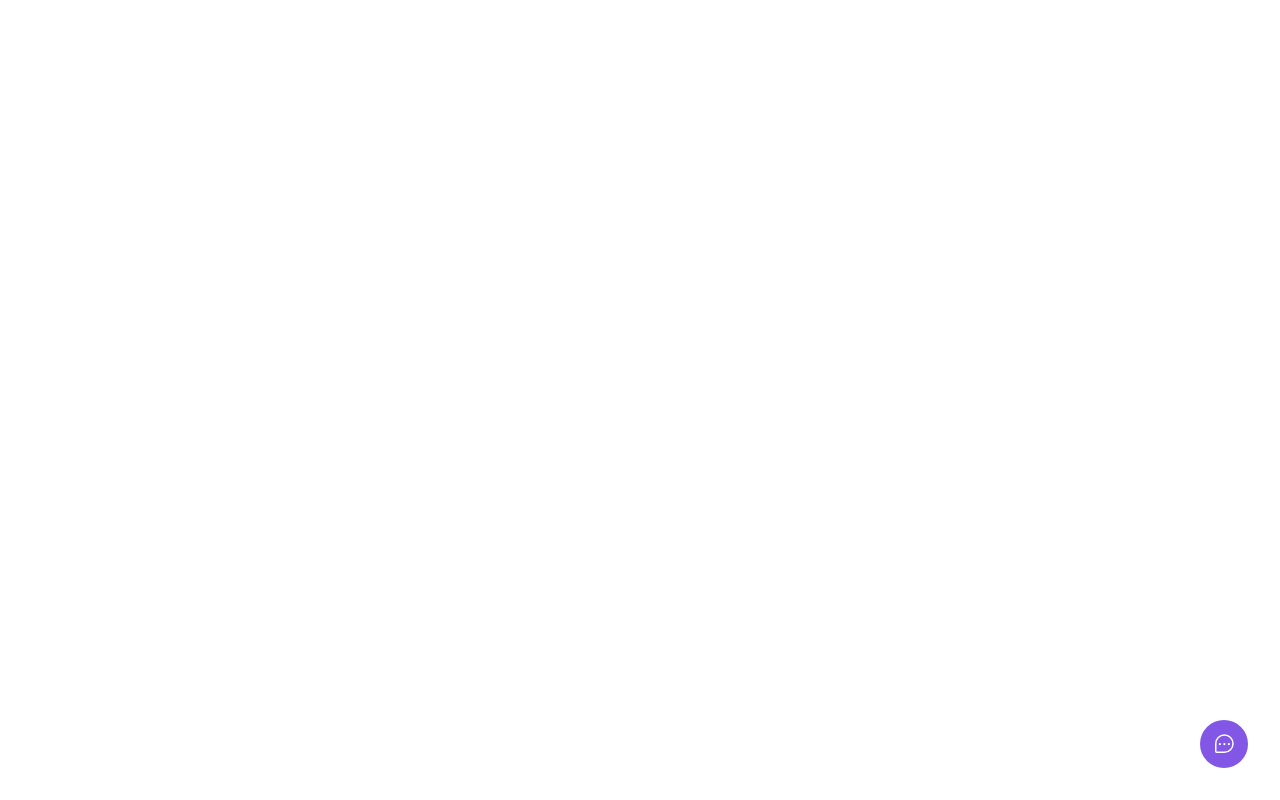
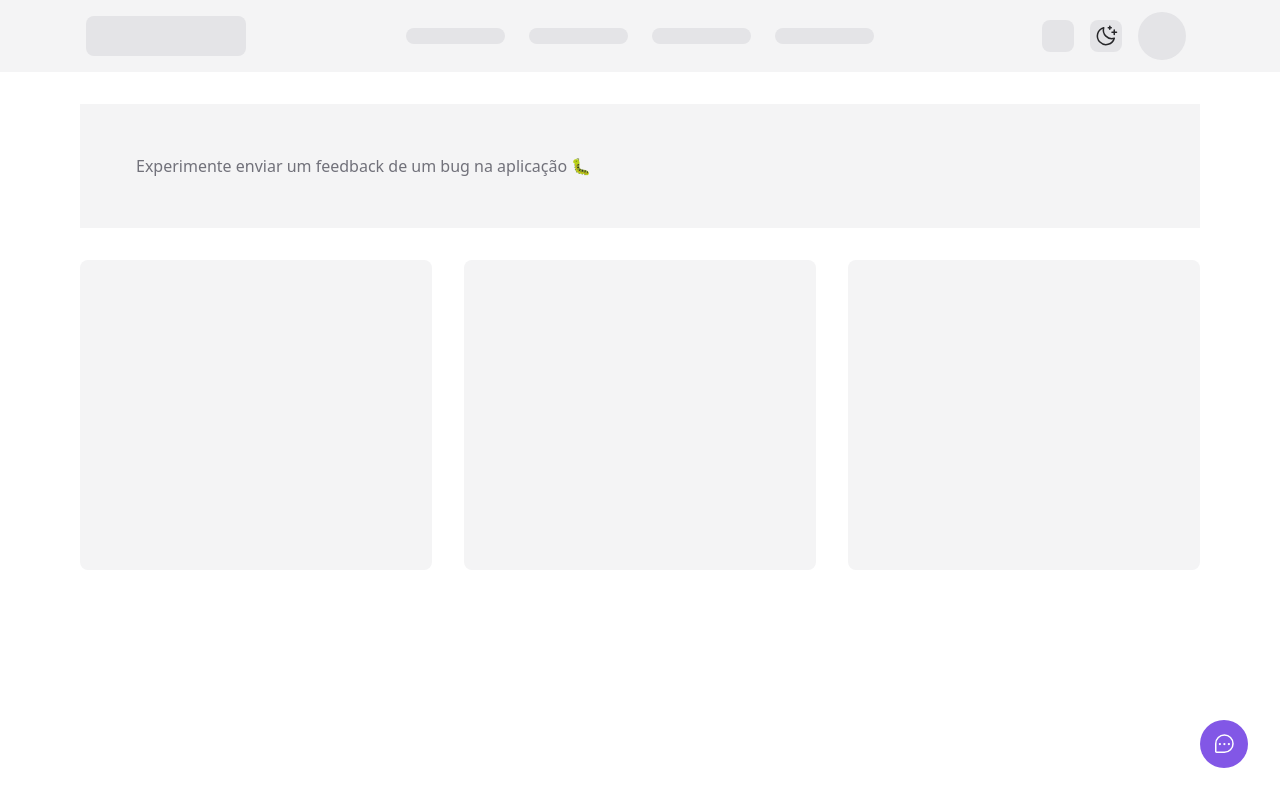
Before and after one commit to devRMA/NLW-Return, a React (Vite) app in the folder web/: page / in a window 1280 px wide. Built offline with nearby package versions, Linux system fonts and the light colour scheme.

Commit message:
added page body and change theme button

```diff
--- a/web/src/App.tsx
+++ b/web/src/App.tsx
@@ -1,5 +1,57 @@
+import { useEffect } from "react";
+
+import { ThemeToggle } from "./components/ThemeToggle";
 import { Widget } from "./components/Widget";
 
 export function App() {
-    return <Widget />;
+    useEffect(() => {
+        if (
+            localStorage.theme === "dark" ||
+            (!("theme" in localStorage) &&
+                window.matchMedia("(prefers-color-scheme: dark)").matches)
+        ) {
+            document.documentElement.classList.add("dark");
+        } else {
+            document.documentElement.classList.remove("dark");
+        }
+    });
+
+    return (
+        <>
+            <header className="w-full h-[72px] flex justify-center bg-zinc-100 dark:bg-zinc-800">
+                <div className="w-40 h-10 rounded-lg my-auto bg-zinc-200 hover:bg-zinc-300 dark:bg-zinc-700 dark:hover:bg-zinc-600"></div>
+
+                <nav className="my-auto mx-40 flex gap-6">
+                    <div className="w-[99px] h-4 rounded-lg bg-zinc-200 hover:bg-zinc-300 dark:bg-zinc-700 dark:hover:bg-zinc-600"></div>
+                    <div className="w-[99px] h-4 rounded-lg bg-zinc-200 hover:bg-zinc-300 dark:bg-zinc-700 dark:hover:bg-zinc-600"></div>
+                    <div className="w-[99px] h-4 rounded-lg bg-zinc-200 hover:bg-zinc-300 dark:bg-zinc-700 dark:hover:bg-zinc-600"></div>
+                    <div className="w-[99px] h-4 rounded-lg bg-zinc-200 hover:bg-zinc-300 dark:bg-zinc-700 dark:hover:bg-zinc-600"></div>
+                </nav>
+
+                <div className="my-auto w-8 h-8 mx-2 rounded-lg bg-zinc-200 hover:bg-zinc-300 dark:bg-zinc-700 dark:hover:bg-zinc-600"></div>
+                <ThemeToggle />
+
+                <div className="my-auto mx-2 w-12 h-12 rounded-full bg-zinc-200 hover:bg-zinc-300 dark:bg-zinc-700 dark:hover:bg-zinc-600"></div>
+            </header>
+
+            <main className="mt-8">
+                <div className="mx-auto mt-4 w-[1120px]">
+                    <div className="mb-8 h-[124px] flex flex-col justify-center bg-zinc-100 dark:bg-zinc-800">
+                        <p className="ml-14 text-zinc-500 dark:text-zinc-400">
+                            Experimente enviar um feedback de um bug na
+                            aplicação 🐛
+                        </p>
+                    </div>
+
+                    <div className="w-full flex flex-wrap gap-8">
+                        <div className="w-[352px] h-[310px] bg-zinc-100 dark:bg-zinc-800 rounded-lg"></div>
+                        <div className="w-[352px] h-[310px] bg-zinc-100 dark:bg-zinc-800 rounded-lg"></div>
+                        <div className="w-[352px] h-[310px] bg-zinc-100 dark:bg-zinc-800 rounded-lg"></div>
+                    </div>
+                </div>
+            </main>
+
+            <Widget />
+        </>
+    );
 }
```
